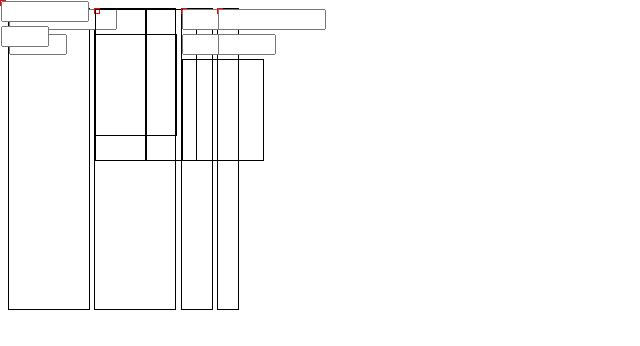
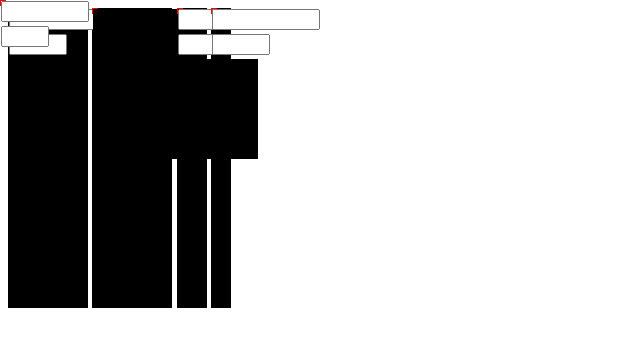
Before and after one commit to ArthurRocha/canvas-responsive, a plain HTML site: page src/index.html in a window 1280 px wide. Shown: the whole page, without its empty margins (0-640 px from the left). Drawn offline with Linux system fonts and the light colour scheme.

Commit message:
background nos canvas para testar as bordas das divs

```diff
--- a/src/responsiveLayout.css
+++ b/src/responsiveLayout.css
@@ -1,7 +1,8 @@
 @CHARSET "ISO-8859-1";
 
 canvas { /* REMOVE */
-	border:1px solid #000000;
+	/*border:1px solid #000000;*/
+	background-color: black
 }
 
 div { /* REMOVE */
```
